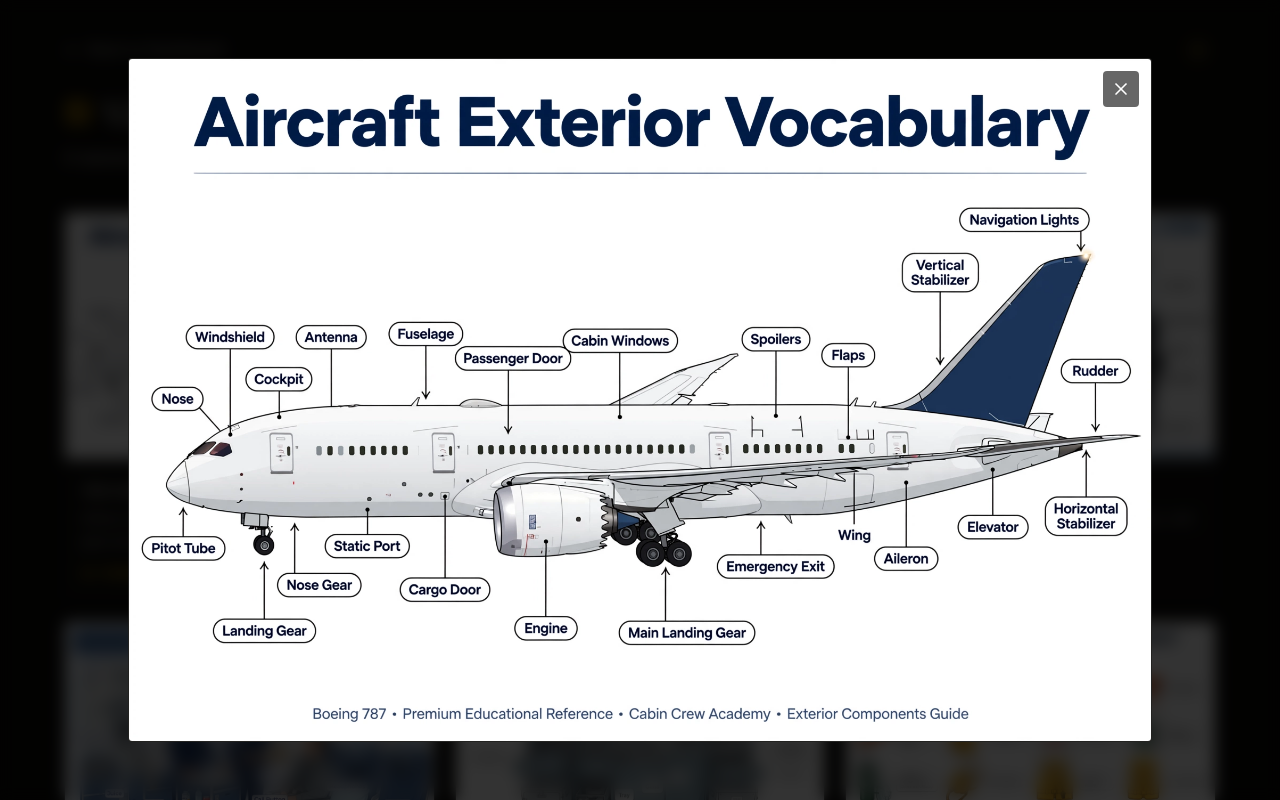
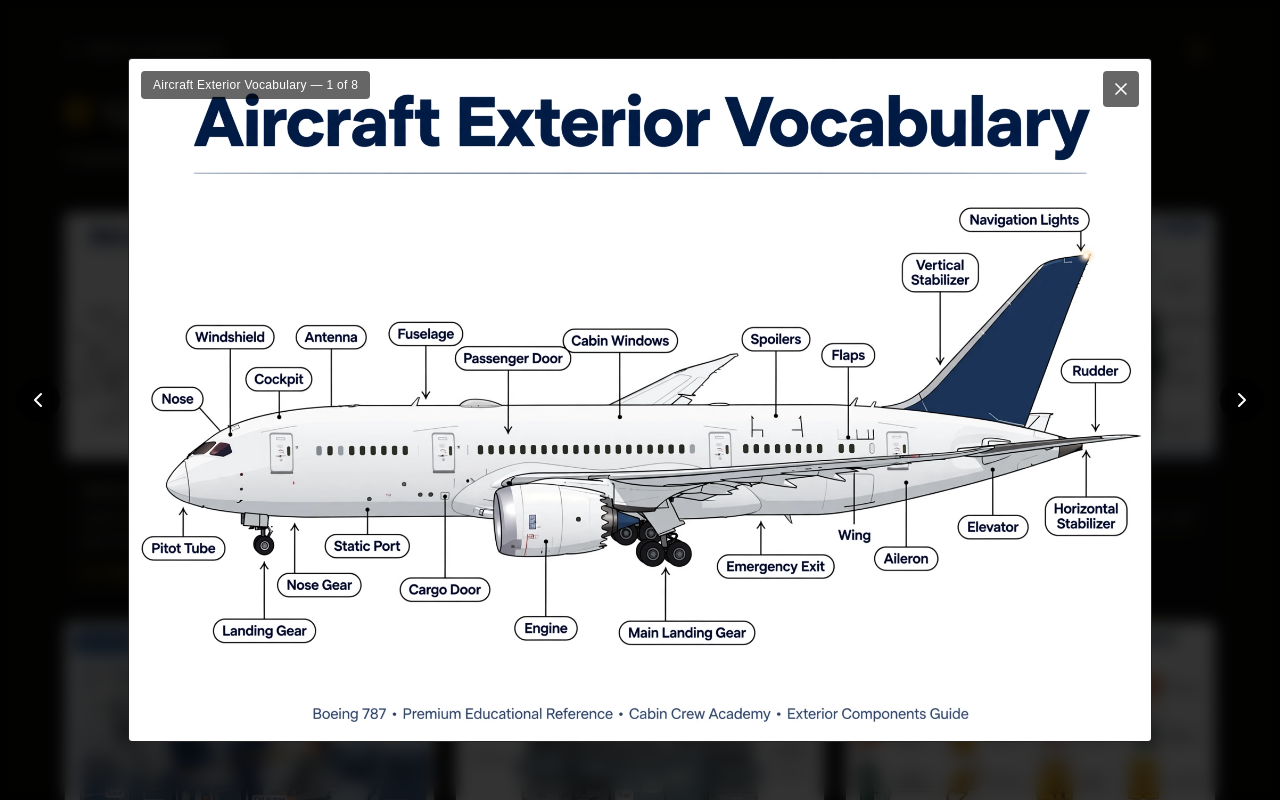
Before and after one commit to cergy2016/cabin-crew-academy, a Next.js app: page /visual-guides in a window 1280 px wide. Both pictures are taken after a click on the button 249 px from the left and 406 px from the top of the page. Shown: the top 800 px of the page. Built offline with nearby package versions, Linux system fonts and the light colour scheme; a web font is replaced by a local one.

Commit message:
feat: add prev/next navigation to Visual Guides lightbox
Arrow buttons, keyboard left/right, and a position counter let users
move between posters without closing the viewer.

```diff
--- a/app/visual-guides/page.tsx
+++ b/app/visual-guides/page.tsx
@@ -1,14 +1,31 @@
 'use client';
 
-import { useState } from 'react';
+import { useEffect, useState } from 'react';
 import Link from 'next/link';
 import { AnimatePresence, motion } from 'framer-motion';
-import { ArrowLeft, Expand, ImageIcon, X } from 'lucide-react';
+import { ArrowLeft, ChevronLeft, ChevronRight, Expand, ImageIcon, X } from 'lucide-react';
 import ThemeToggle from '@/components/ThemeToggle';
-import { visualGuides, type VisualGuide } from '@/lib/data/visualGuides';
+import { visualGuides } from '@/lib/data/visualGuides';
 
 export default function VisualGuidesPage() {
-  const [active, setActive] = useState<VisualGuide | null>(null);
+  const [activeIndex, setActiveIndex] = useState<number | null>(null);
+  const active = activeIndex !== null ? visualGuides[activeIndex] : null;
+
+  const showPrev = () =>
+    setActiveIndex((i) => (i === null ? null : (i - 1 + visualGuides.length) % visualGuides.length));
+  const showNext = () =>
+    setActiveIndex((i) => (i === null ? null : (i + 1) % visualGuides.length));
+
+  useEffect(() => {
+    if (activeIndex === null) return;
+    const onKeyDown = (e: KeyboardEvent) => {
+      if (e.key === 'Escape') setActiveIndex(null);
+      if (e.key === 'ArrowLeft') showPrev();
+      if (e.key === 'ArrowRight') showNext();
+    };
+    window.addEventListener('keydown', onKeyDown);
+    return () => window.removeEventListener('keydown', onKeyDown);
+  }, [activeIndex]);
 
   return (
     <main className="min-h-screen bg-[#faf6ee] dark:bg-[#0b0a08] p-4 md:p-8">
@@ -48,7 +65,7 @@ export default function VisualGuidesPage() {
               initial={{ opacity: 0, y: 16 }}
               animate={{ opacity: 1, y: 0 }}
               transition={{ delay: Math.min(idx * 0.04, 0.3) }}
-              onClick={() => setActive(guide)}
+              onClick={() => setActiveIndex(idx)}
               className="group text-left rounded-sm border border-stone-200 dark:border-white/10 bg-white dark:bg-white/[0.02] overflow-hidden hover:border-amber-400 dark:hover:border-amber-500/50 transition-colors"
             >
               <div className="relative aspect-[3/2] overflow-hidden bg-stone-100 dark:bg-white/[0.03]">
@@ -87,15 +104,37 @@ export default function VisualGuidesPage() {
       </div>
 
       <AnimatePresence>
-        {active && (
+        {active && activeIndex !== null && (
           <motion.div
             initial={{ opacity: 0 }}
             animate={{ opacity: 1 }}
             exit={{ opacity: 0 }}
             className="fixed inset-0 z-50 bg-black/80 backdrop-blur-sm flex items-center justify-center p-4"
-            onClick={() => setActive(null)}
+            onClick={() => setActiveIndex(null)}
           >
+            <button
+              onClick={(e) => {
+                e.stopPropagation();
+                showPrev();
+              }}
+              className="hidden sm:flex absolute left-4 top-1/2 -translate-y-1/2 z-10 p-2.5 rounded-full bg-black/60 hover:bg-black/80 text-white transition-colors"
+              aria-label="Previous poster"
+            >
+              <ChevronLeft className="w-6 h-6" />
+            </button>
+            <button
+              onClick={(e) => {
+                e.stopPropagation();
+                showNext();
+              }}
+              className="hidden sm:flex absolute right-4 top-1/2 -translate-y-1/2 z-10 p-2.5 rounded-full bg-black/60 hover:bg-black/80 text-white transition-colors"
+              aria-label="Next poster"
+            >
+              <ChevronRight className="w-6 h-6" />
+            </button>
+
             <motion.div
+              key={active.id}
               initial={{ opacity: 0, scale: 0.96 }}
               animate={{ opacity: 1, scale: 1 }}
               exit={{ opacity: 0, scale: 0.96 }}
@@ -103,12 +142,17 @@ export default function VisualGuidesPage() {
               onClick={(e) => e.stopPropagation()}
             >
               <button
-                onClick={() => setActive(null)}
+                onClick={() => setActiveIndex(null)}
                 className="absolute top-3 right-3 z-10 p-2 rounded-sm bg-black/60 hover:bg-black/80 text-white transition-colors"
                 aria-label="Close"
               >
                 <X className="w-5 h-5" />
               </button>
+
+              <div className="absolute top-3 left-3 z-10 px-3 py-1.5 rounded-sm bg-black/60 text-white text-xs font-medium tracking-wide">
+                {active.title} — {activeIndex + 1} of {visualGuides.length}
+              </div>
+
               {active.type === 'image' ? (
                 // eslint-disable-next-line @next/next/no-img-element
                 <img
@@ -119,6 +163,23 @@ export default function VisualGuidesPage() {
               ) : (
                 <iframe src={active.src} title={active.title} className="w-full h-[90vh]" />
               )}
+
+              <div className="sm:hidden flex items-center justify-between px-4 py-3 border-t border-white/10 bg-white dark:bg-[#0b0a08]">
+                <button
+                  onClick={showPrev}
+                  className="inline-flex items-center gap-1.5 text-sm font-medium text-stone-600 dark:text-stone-300"
+                >
+                  <ChevronLeft className="w-4 h-4" />
+                  Previous
+                </button>
+                <button
+                  onClick={showNext}
+                  className="inline-flex items-center gap-1.5 text-sm font-medium text-stone-600 dark:text-stone-300"
+                >
+                  Next
+                  <ChevronRight className="w-4 h-4" />
+                </button>
+              </div>
             </motion.div>
           </motion.div>
         )}
```
